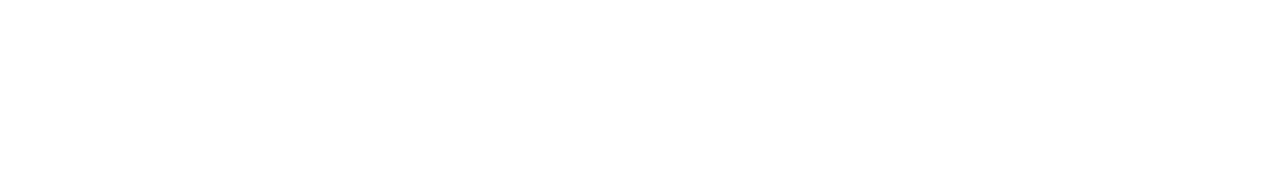
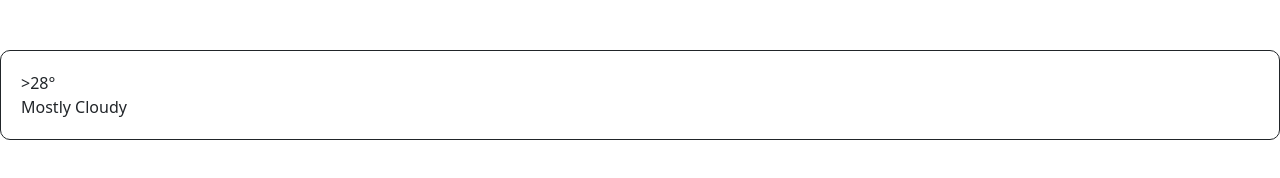
Before and after one commit to Dammy36/New-Homework, a plain HTML site: page index.html in a window 1280 px wide. Drawn offline with nearby package versions, Linux system fonts and the light colour scheme.

Commit message:
added bootstrap

```diff
--- a/index.html
+++ b/index.html
@@ -4,8 +4,25 @@
     <meta charset="UTF-8" />
     <meta http-equiv="X-UA-Compatible" content="IE=edge" />
     <meta name="viewport" content="width=device-width, initial-scale=1.0" />
+    <link href="https://cdn.jsdelivr.net/npm/bootstrap@5.3.0-alpha1/dist/css/bootstrap.min.css" rel="stylesheet" integrity="sha384-GLhlTQ8iRABdZLl6O3oVMWSktQOp6b7In1Zl3/Jr59b6EGGoI1aFkw7cmDA6j6gD" crossorigin="anonymous">
     <link rel="stylesheet" href="style.css" />
     <title>Document</title>
   </head>
-  <body></body>
+  <body>
+    <div class="heading">
+      <div class="row">
+        <div class="col">>28°
+          <div>Mostly Cloudy</div>
+        </div>
+        <div class="col"></div>
+      </div>
+
+
+
+
+
+
+
+    </div>
+  </body>
 </html>
--- a/style.css
+++ b/style.css
@@ -0,0 +1,9 @@
+.heading {
+  margin: 50px auto;
+  border: 1px solid;
+  border-radius: 10px;
+  padding: 20px;
+}
+h1 {
+  color: blue;
+}
```
